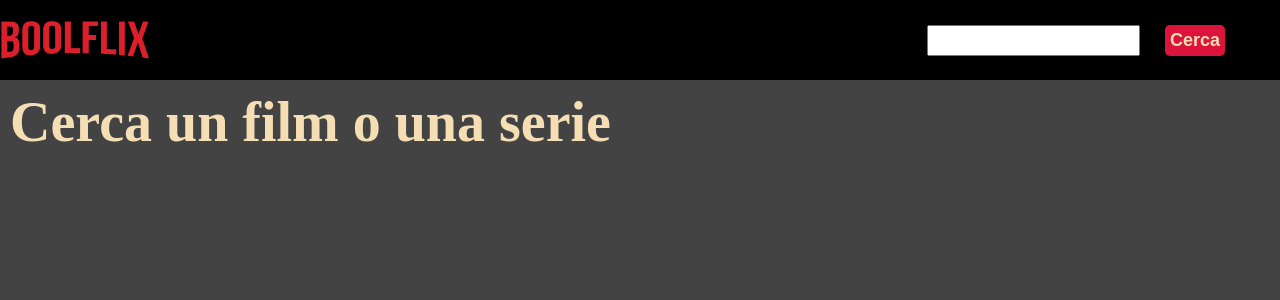
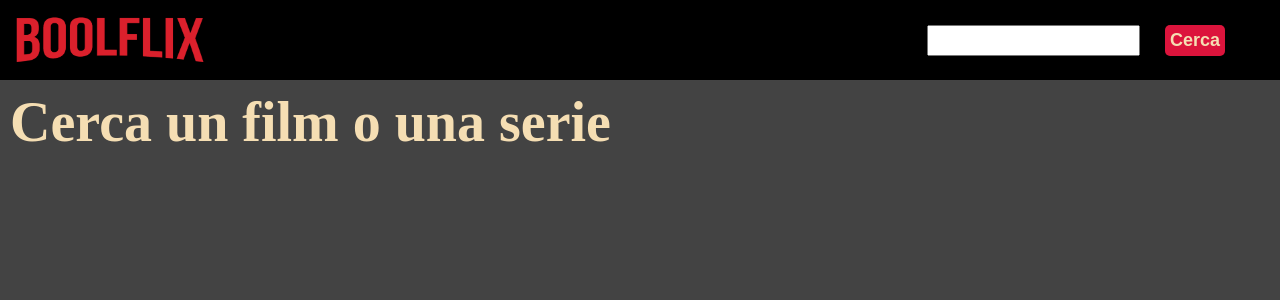
Before and after one commit to Pirisinu/vite-boolflix, a Vue app: page / in a window 1280 px wide. Shown: the top 300 px of the page. Built offline with nearby package versions, Linux system fonts and the light colour scheme.

Commit message:
[EDIT]logo HeaderComp.vue

```diff
--- a/src/components/header/HeaderComp.vue
+++ b/src/components/header/HeaderComp.vue
@@ -28,9 +28,9 @@ export default {
   height: 80px;
   background-color: black;
   .logo{
-    height: 50%;
-    width: 150px;
-
+    height: 60%;
+    width: 190px;
+    margin-left: 15px;
     img{
       width: 100%;
       height: 100%;
```
